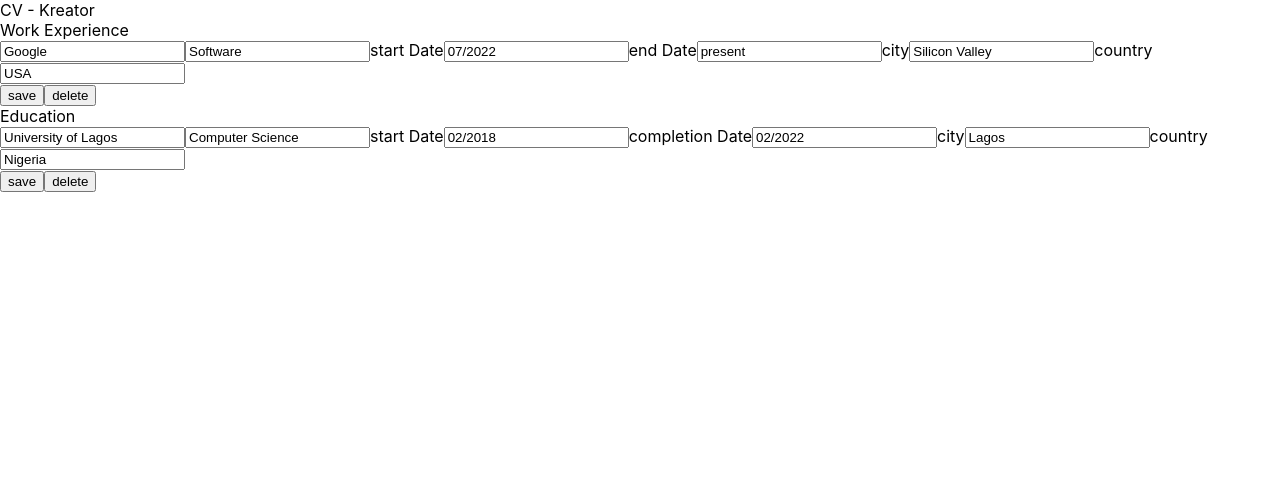
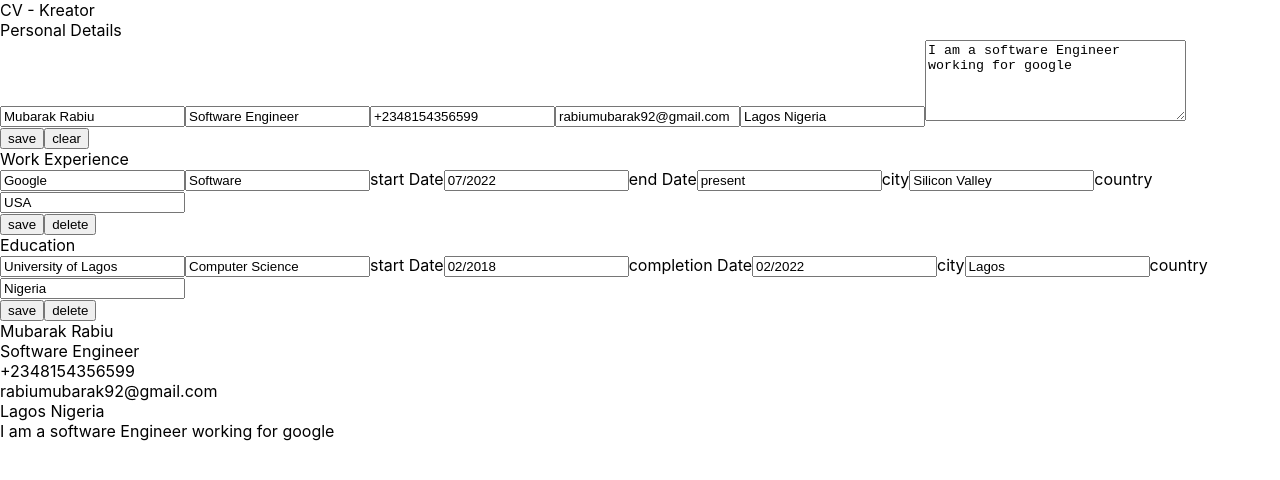
Before and after one commit to mubzie/cv-project, a React (Create React App) app: page / in a window 1280 px wide. Shown: the top 480 px of the page. Built offline with nearby package versions, Linux system fonts and the light colour scheme.

Commit message:
worked on preview. this display the form data on the webpage

```diff
--- a/src/App.js
+++ b/src/App.js
@@ -4,6 +4,8 @@ import Navbar from "./components/navbar";
 import PersonalDetails from "./components/formComponentPersonal";
 import WorkExperience from "./components/formComponentWorkExp";
 import Education from "./components/formComponentEducation";
+import Preview from "./components/preview";
+
 
 class App extends Component {
     constructor(props) {
@@ -29,6 +31,41 @@ class App extends Component {
         this.deleteWorkExperience = this.deleteWorkExperience.bind(this)
         this.addEducation = this.addEducation.bind(this)
         this.deleteEducation = this.deleteEducation.bind(this)
+        this.handleChange = this.handleChange.bind(this)
+        this.onSubmitButton = this.onSubmitButton.bind(this)
+        this.onClearButton = this.onClearButton.bind(this)
+
+    }
+
+    handleChange(e) {
+        const { name, value } = e.target
+
+        this.setState( prevState => ({
+            personal: {
+                ...prevState.personal,
+                [name]: value,
+
+            }
+
+        }))
+    }
+
+    onSubmitButton(e) {
+        e.preventDefault()
+
+    }
+
+    onClearButton() {
+        this.setState({
+            personal: {
+                fullName: '',
+                occupation: '',
+                phone: '',
+                email: '',
+                address: '',
+                profile: ''
+            }
+        })
 
     }
 
@@ -61,14 +98,35 @@ class App extends Component {
     }
 
     render() {
-        const { personal } = this.state
+        const { personal, educationArr, workExperienceArr } = this.state
 
         return(
             <div>
                 <Navbar title="CV - Kreator"/>
+
                 {/* <PersonalDetails formTitle='Personal Details' /> */}
+                <div className="form-container">
+                    <div className="form-title">Personal Details</div>
+                    <form onSubmit={ this.onSubmitButton }>
+                        <input type="text" placeholder="Full Name" name="fullName" id="nameInput" onChange={ this.handleChange } value={ personal.fullName }></input>
+                        <input type="text" placeholder="Occupation" name="occupation" id="occupationInput" onChange={ this.handleChange } value={ personal.occupation }></input>
+                        <input type="text" placeholder="Phone Number" name="phone" id="phoneInput" onChange={ this.handleChange } value={ personal.phone }></input>
+                        <input type="text" placeholder="Email" name="email" id="emailInput" onChange={ this.handleChange } value={ personal.email }></input>
+                        <input type="text" placeholder="Address" name="address" id="addressInput" onChange={ this.handleChange } value={ personal.address }></input>
+                        <textarea rows="5" cols="30" placeholder="write short information about yourself" name="profile" id="profileInput" onChange={ this.handleChange } value={ personal.profile }></textarea>
+                    </form>
+
+                    <div className="form-btns">
+                    <button className="save-btn" onClick={ this.onSubmitButton }>save</button>
+                    <button className="delete-btn" onClick={ this.onClearButton }>clear</button>
+                    </div>
+
+                </div>
+
                 <WorkExperience formTitle='Work Experience' addWorkExperience={ this.addWorkExperience } deleteWorkExperience={ this.deleteWorkExperience } />
                 <Education formTitle='Education' addEducation={ this.addEducation } deleteEducation={ this.deleteEducation } />
+
+                <Preview personal={ personal } educationArr={ educationArr } workExperienceArr={ workExperienceArr } />
 
             </div>
         )
--- a/src/components/formComponentEducation.js
+++ b/src/components/formComponentEducation.js
@@ -73,7 +73,7 @@ class Education extends Component {
 
 
     render() {
-        const { education, educations } = this.state
+        const { education } = this.state
         const { formTitle } = this.props
 
         return(
@@ -99,10 +99,10 @@ class Education extends Component {
                     {/* <button className="add-new-btn" id="add-btn" onClick={ this.addEducation } >add new Education</button> */}
                 </div>
 
-                <div className="education-list">
+                {/* <div className="education-list">
                     <DisplayEducation educations={educations} />
 
-                </div>
+                </div> */}
 
 
 
--- a/src/components/formComponentWorkExp.js
+++ b/src/components/formComponentWorkExp.js
@@ -73,7 +73,7 @@ class WorkExperience extends Component {
     }
 
     render() {
-        const { workExperience, workExperiences } = this.state;
+        const { workExperience } = this.state;
         const { formTitle } = this.props
 
 
@@ -100,9 +100,9 @@ class WorkExperience extends Component {
                     {/* <button className="add-new-btn" onClick={ this.addWorkExperience } >add new Experience</button> */}
                 </div>
 
-                <div className="workExperience-list">
+                {/* <div className="workExperience-list">
                     <DisplayWorkExp workExperiences={workExperiences} />
-                </div>
+                </div> */}
 
 
             </div>
--- a/src/components/preview.js
+++ b/src/components/preview.js
@@ -1,5 +1,4 @@
 /* eslint-disable no-useless-constructor */
-import { prettyDOM } from "@testing-library/react";
 import React, { Component } from "react";
 
 class Preview extends Component {
@@ -8,15 +7,52 @@ class Preview extends Component {
     }
 
     render() {
-        const { personal } = this.props;
+        const { personal, educationArr, workExperienceArr } = this.props;
 
         return(
             <div>
-                <div> {personal.fullName} </div>
-                <div> {personal.occupation} </div>
-                <div> {personal.phone} </div>
-                <div> {personal.email} </div>
-                <div> {personal.address} </div>
+
+                <div className="container-personal">
+                    <div className="personal-details"> {personal.fullName} </div>
+                    <div className="personal-details"> {personal.occupation} </div>
+                    <div className="personal-details"> {personal.phone} </div>
+                    <div className="personal-details"> {personal.email} </div>
+                    <div className="personal-details"> {personal.address} </div>
+                    <div className="personal-details"> {personal.profile} </div>
+
+                </div>
+
+                <div className="container-education">
+                    {educationArr.map(education => {
+                        return <div className="education" id={education.id} key={education.id}>
+                            <div className="university" > {education.university }</div>
+                            <div className="degree" > {education.degree }</div>
+                            <div className="start-date" > {education.startDate }</div>
+                            <div className="end" > {education.endDate }</div>
+                            <div className="city" > {education.city }</div>
+                            <div className="country" > {education.country }</div>
+                        </div>
+
+                    })
+
+                    }
+                </div>
+
+                <div className="container-work-experience">
+                    {workExperienceArr.map(workExperience => {
+                        return <div className="work-experience" id={workExperience.id} key={workExperience.id}>
+                            <div className="company" > {workExperience.company }</div>
+                            <div className="role" > {workExperience.role }</div>
+                            <div className="start-date" > {workExperience.startDate }</div>
+                            <div className="end" > {workExperience.endDate }</div>
+                            <div className="city" > {workExperience.city }</div>
+                            <div className="country" > {workExperience.country }</div>
+                        </div>
+
+                    })
+
+                    }
+                </div>
 
             </div>
         )
```
